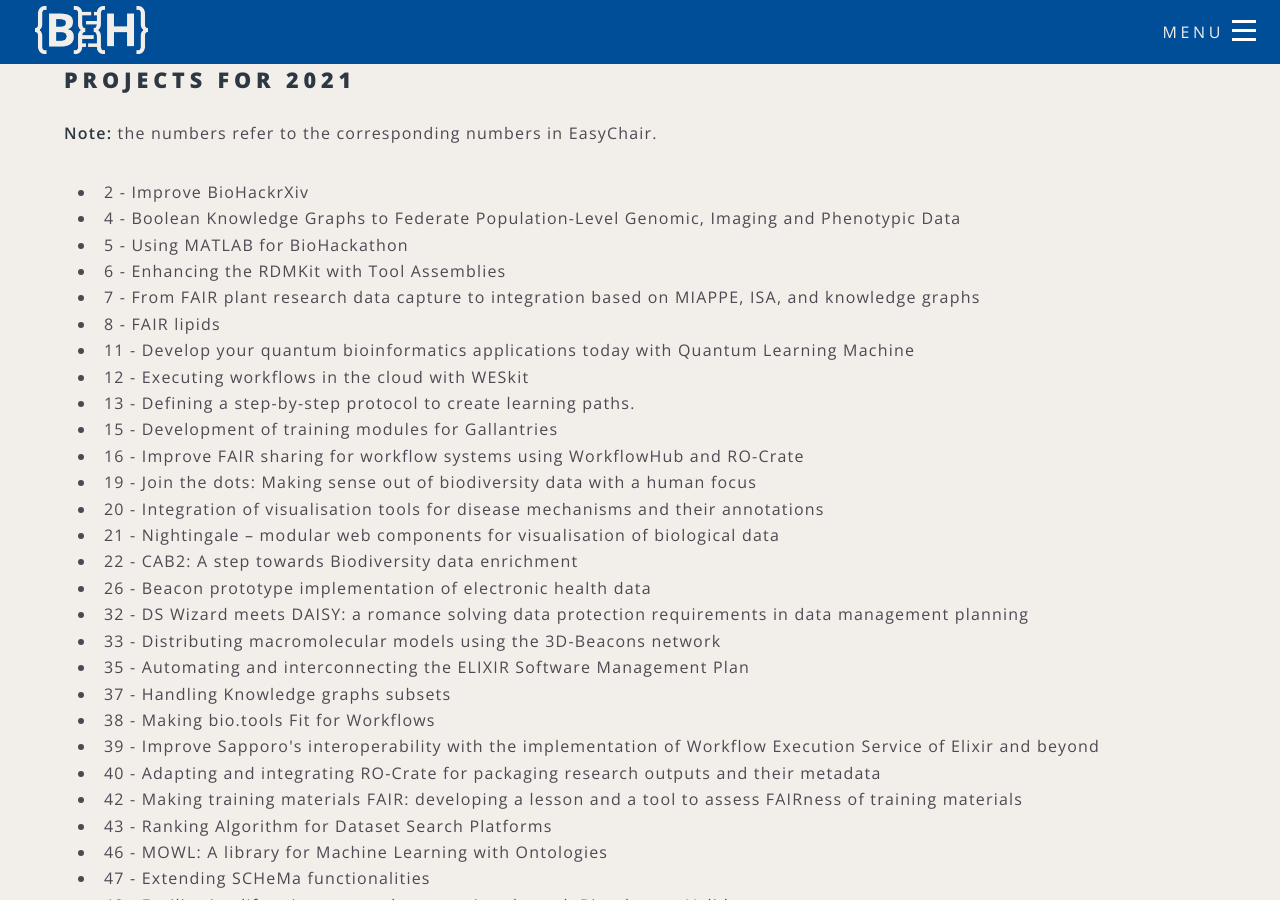
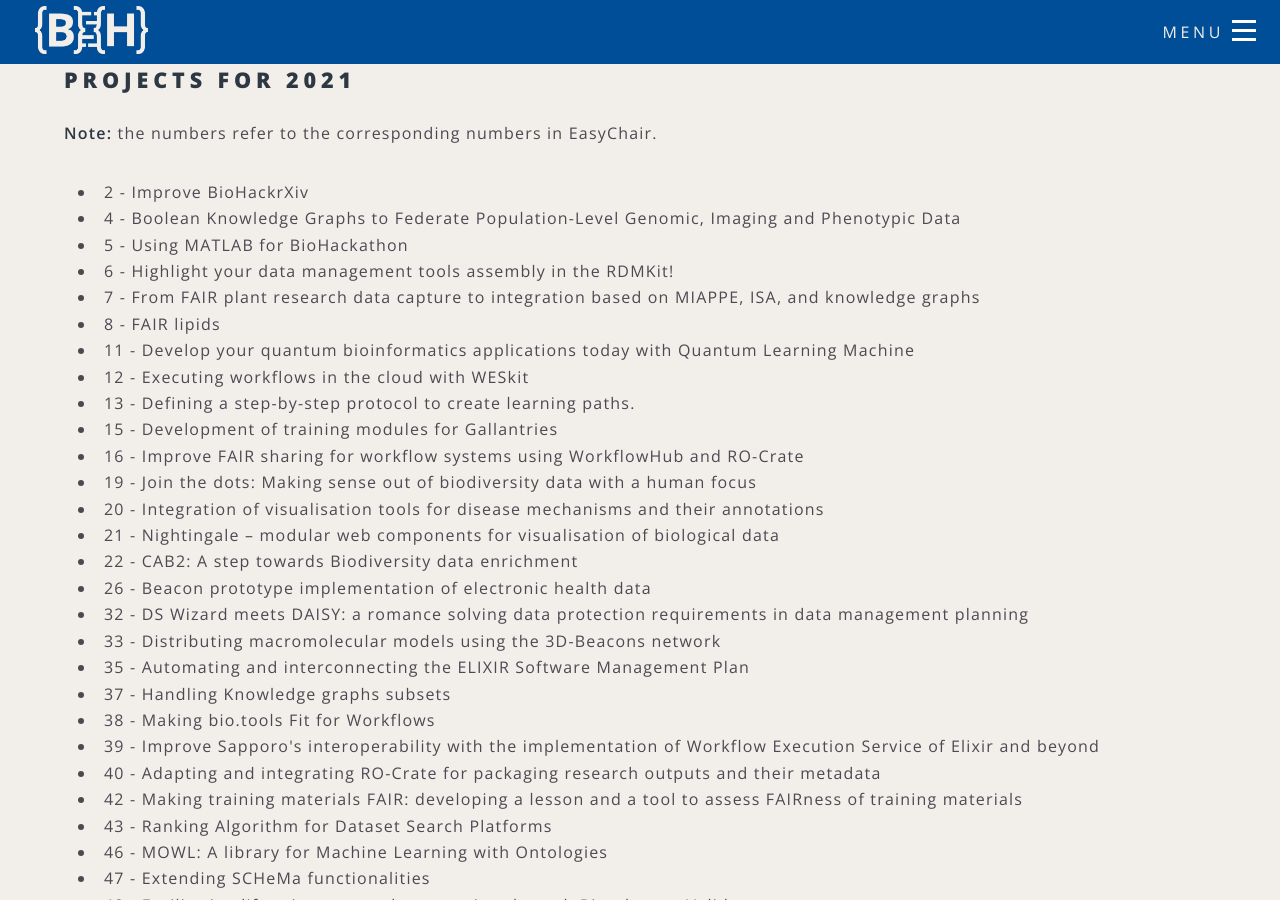
Before and after one commit to elixir-europe/biohackathon-europe-2021, a Jekyll site: the page built from projects.html, in a window 1280 px wide and 900 px high, scrolled down 388 px. Built offline with Jekyll 4.4.1, drawn with Linux system fonts in a browser that asks for light colours; nearby versions of some CDN libraries.

Commit message:
update project title #6
This is a merge of 2 projects and the updated title corresponds with the title in easychair.

```diff
--- a/projects.html
+++ b/projects.html
@@ -27,7 +27,7 @@
 <li>2 - Improve BioHackrXiv</li>
 <li>4 - Boolean Knowledge Graphs to Federate Population-Level Genomic, Imaging and Phenotypic Data</li>
 <li>5 - Using MATLAB for BioHackathon</li>
-<li>6 - Enhancing the RDMKit with Tool Assemblies</li>
+<li>6 - Highlight your data management tools assembly in the RDMKit!</li>
 <li>7 - From FAIR plant research data capture to integration based on MIAPPE, ISA, and knowledge graphs</li>
 <li>8 - FAIR lipids</li>
 <li>11 - Develop your quantum bioinformatics applications today with Quantum Learning Machine</li>
```
